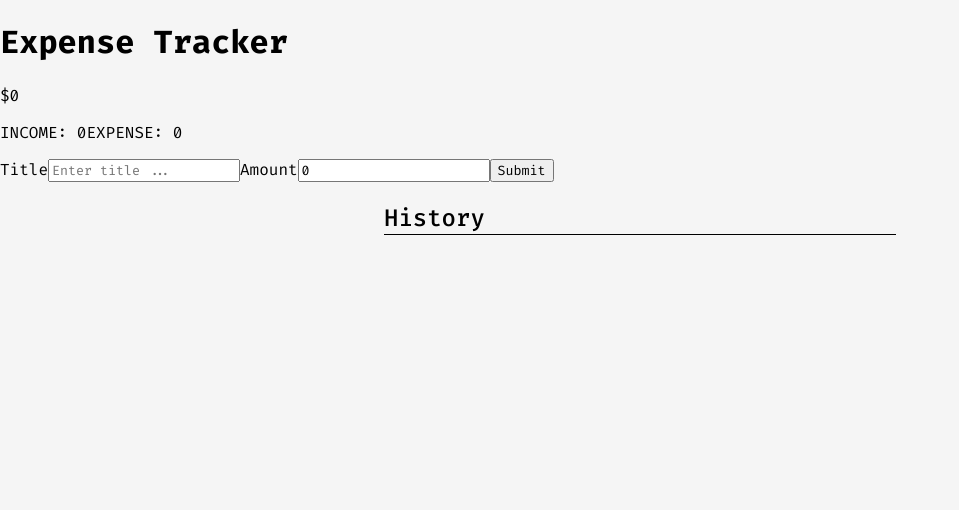
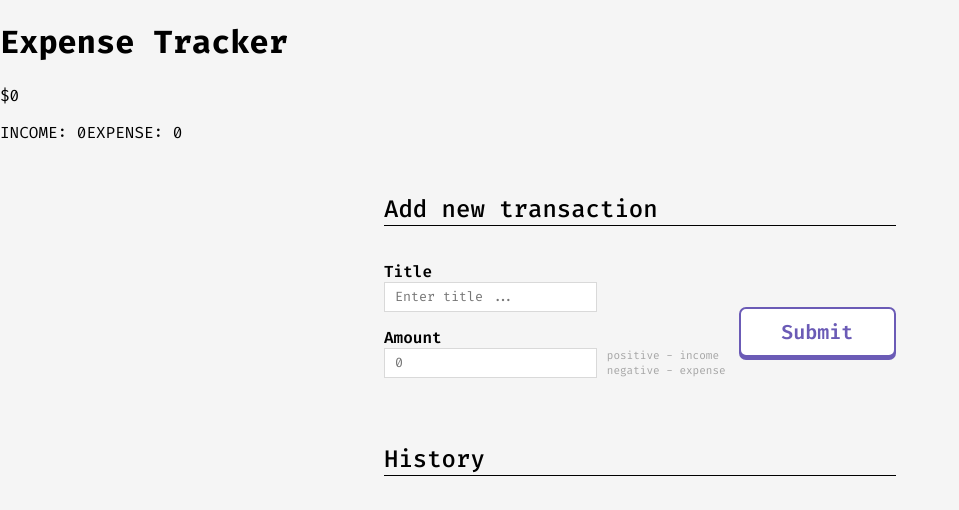
Before and after one commit to brandonflores647/Finance-Playground, a React (Create React App) app: page /expense-tracker in a window 1280 px wide. Shown: the top 510 px of the page, without its empty margins (0-959 px from the left). Built offline with nearby package versions, Linux system fonts and the light colour scheme.

Commit message:
styled new transaction form

```diff
--- a/src/App.js
+++ b/src/App.js
@@ -4,23 +4,25 @@ import { Switch, Route, Redirect } from 'react-router-dom';
 import Balance from './components/Balance';
 import HistoryTransaction from './components/HistoryTransaction';
 
+import './ExpenseForm.css'
+
 function App() {
 
   let [balance, setBalance] = useState(0);
   let [income, setIncome] = useState(0);
   let [expense, setExpense] = useState(0);
-  const [amount, setAmount] = useState(0);
+  const [amount, setAmount] = useState(null);
   const [title, setTitle] = useState('');
 
   const [transList, ] = useState([]);
 
   const handleNewTransaction = async (e) => {
     e.preventDefault();
+    if (title && amount) {
       transList.unshift({
       title,
         amount: parseInt(amount, 10)
       });
-    console.log(title)
       setBalance(balance += parseInt(amount, 10));
       if (amount > 0) {
         setIncome(income += parseInt(amount, 10))
@@ -29,6 +31,7 @@ function App() {
       }
       setTitle('');
       setAmount(0);
+    }
   }
 
   return (
@@ -41,26 +44,36 @@ function App() {
 
         <Balance bal={balance} income={income} expense={expense}/>
 
-        <form onSubmit={handleNewTransaction}>
-          <label>
-            Title
+        <div id='expense-form-container'>
+          <h2 className='container-title'>Add new transaction</h2>
+          <form id='expense-form' onSubmit={handleNewTransaction}>
+            <div id='expense-form-inputs'>
+              <label>Title</label>
               <input
                 type='text'
                 placeholder='Enter title ...'
+                className='input-field'
                 value={title}
                 onChange={(e) => setTitle(e.target.value)}
               />
-          </label>
-          <label>
-            Amount
+              <label>Amount</label>
+              <div>
                 <input
                   type='number'
+                  placeholder='0'
+                  className='input-field'
                   value={amount}
                   onChange={(e) => setAmount(e.target.value)}
                 />
-          </label>
-          <button type='submit'>Submit</button>
+                <section id='amount-desc-container'>
+                  <p>positive - income</p>
+                  <p>negative - expense</p>
+                </section>
+              </div>
+            </div>
+            <button id={`submit-expense-form-button${!title || !amount ? '-err' : ''}`} type='submit'>Submit</button>
           </form>
+        </div>
 
         <HistoryTransaction list={transList}/>
       </Route>
--- /dev/null
+++ b/src/ExpenseForm.css
@@ -0,0 +1,86 @@
+#expense-form-container {
+    width: 40%;
+    margin-left: 30%;
+    margin-right: 30%;
+}
+
+#expense-form {
+    display: flex;
+    justify-content: space-between;
+    align-items: center;
+    width: 100%;
+}
+
+#submit-expense-form-button,#submit-expense-form-button-err {
+    width: 220px;
+    height: 50px;
+    margin-top: 25px;
+
+    cursor: pointer;
+    background-color: white;
+    font-size: 20px;
+    font-weight: 600;
+    color: #6B5BB6;
+
+    border: 2px solid #6B5BB6;
+    border-radius: 7px;
+    box-shadow: 0px 3px 0px 0px #6B5BB6;
+    transition: box-shadow .1s ease,
+                margin-top .1s ease,
+                margin-bottom .1s ease,
+                border-color .1s ease,
+                color .5s ease;
+}
+#submit-expense-form-button:hover {
+    margin-bottom: 3.5px;
+    box-shadow: 0px 5px 0px 0px #6B5BB6;
+}
+#submit-expense-form-button:active:hover {
+    margin-top: 34px;
+    box-shadow: 0px 0px 0px 0px #6B5BB6;
+}
+#submit-expense-form-button-err:hover {
+    margin-bottom: 3.5px;
+    box-shadow: 0px 5px 0px 0px #6B5BB6;
+}
+#submit-expense-form-button-err:active:hover {
+    margin-top: 34px;
+    color: #B9342D;
+    border-color: #B9342D;
+    box-shadow: 0px 0px 0px 0px #B9342D;
+}
+
+#expense-form-inputs {
+    display: flex;
+    flex-direction: column;
+    width: 100%;
+    margin-top: 15px;
+}
+
+#expense-form-inputs > div {
+    display: flex;
+}
+
+#expense-form-inputs > label {
+    font-weight: 600;
+}
+
+.input-field {
+    height: 30px;
+    border: 1px solid #D9D9D9;
+    margin-bottom: 15px;
+    padding: 0px 10px 0px 10px;
+    width: 60%;
+}
+.input-field:focus {
+    outline: none;
+}
+
+#amount-desc-container {
+    font-size: 11px;
+}
+#amount-desc-container > p {
+    margin: 0;
+    padding: 0 0 0 10px;
+    color: #a5a5a5;
+}
--- a/src/components/HistoryTransaction/HistoryTransaction.css
+++ b/src/components/HistoryTransaction/HistoryTransaction.css
@@ -10,10 +10,11 @@
 #history-container > ul {
     padding: 15px 15px 0px 15px;
     max-height: 600px;
-    overflow-y: scroll;
+    overflow-y: auto;
 }
 
 .container-title {
+    margin-top: 50px;
     border-bottom: 1px solid black;
     font-weight: 500;
 }
```
Lines whose indentation alone changed are shown as unchanged.
